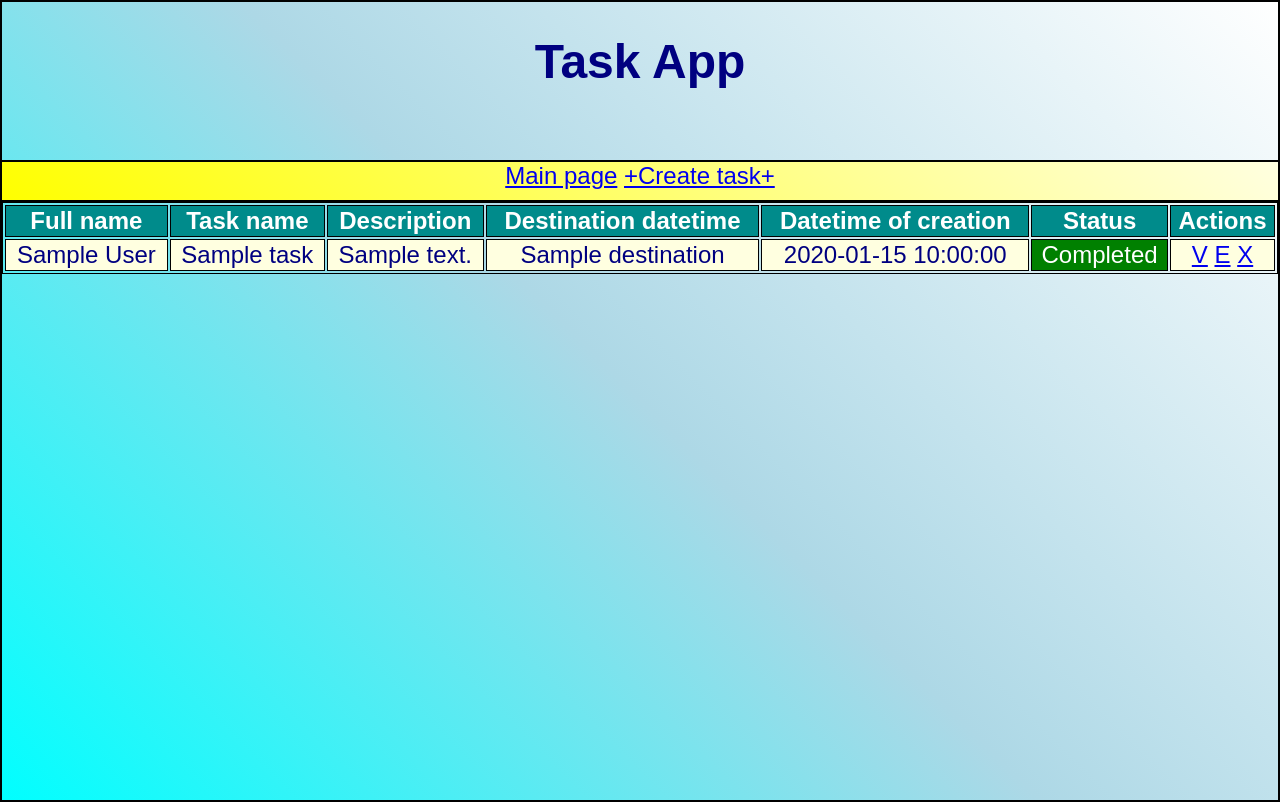
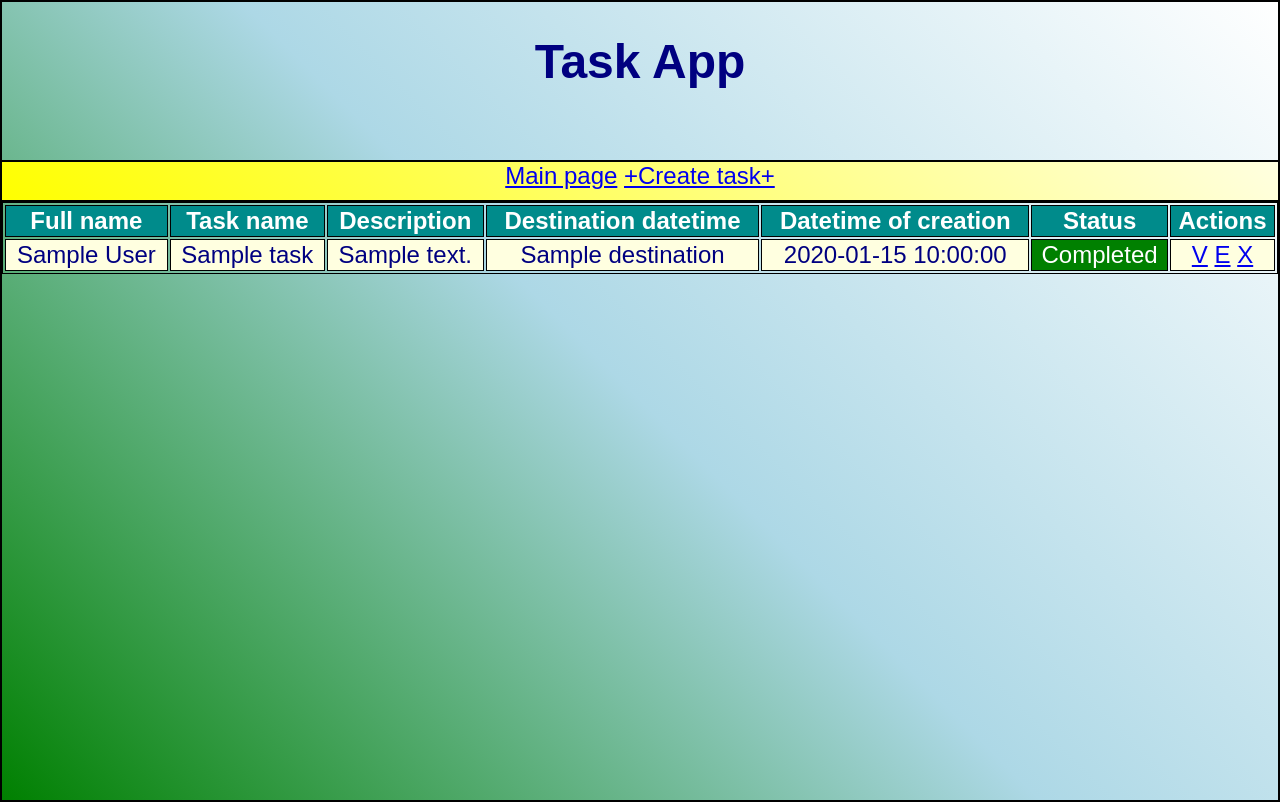
Before and after one commit to IrronRoman19/final-project-devops-sela, a Flask app: page / in a window 1280 px wide. Run offline with Flask 3, Linux system fonts and the light colour scheme; a database or web service that is not in the repository returns one stand-in record (values such as "Sample title"); parts of the project's set-up code (start-up, migrations or seed data) failed here and were passed over.

Commit message:
modified

```diff
--- a/app/static/styles.css
+++ b/app/static/styles.css
@@ -7,7 +7,7 @@ html {
     text-align: center;
     align-items: center;
     font-size: x-large;
-    background: linear-gradient(45deg, cyan, lightblue, white);
+    background: linear-gradient(45deg, green, lightblue, white);
     box-sizing: border-box;
 }
 
```
